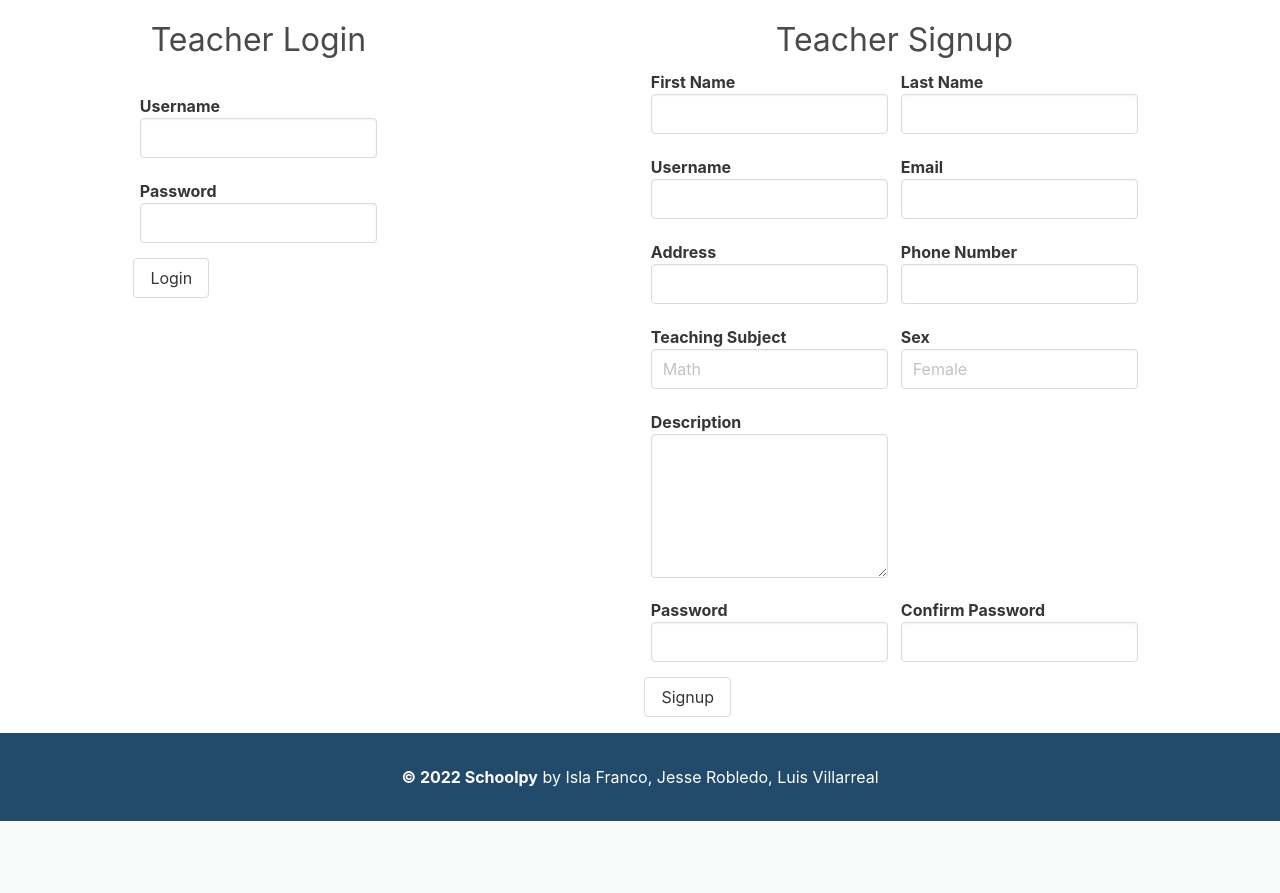
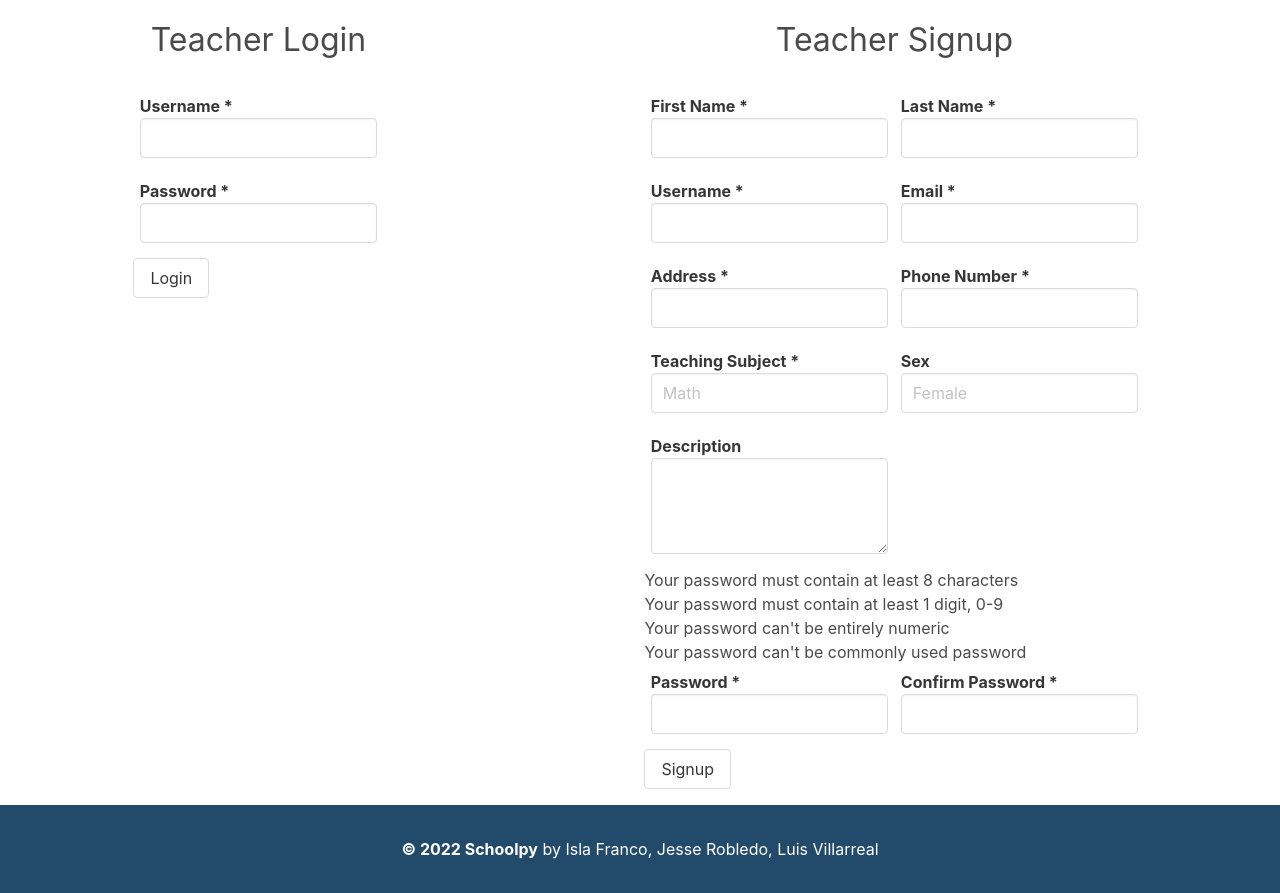
Before and after one commit to IslaFranco/schoolpy, a Django app: page /accounts/signup/teacher/ in a window 1280 px wide. Shown: the part 56-949 px from the top of the page. Before the commit the page ends 877 px from the top, so only its background shows below. Run offline with Django 4.2, Linux system fonts and the light colour scheme.

Commit message:
requirements and form validationa and error-message fix

```diff
--- a/main_app/templates/registration/teacher_signup.html
+++ b/main_app/templates/registration/teacher_signup.html
@@ -5,85 +5,93 @@
 <div class="columns" >
     <div class="column">
         <!-- teacher login -->
-        <h1>Teacher Login</h1>
+        <h1 class="form-title">Teacher Login</h1>
         {% if error_message %}
-            <p class="red-text">{{ error_message }}</p>
+            <p class="error-text">{{ error_message }}</p>
         {% endif %}
         <form class="field" action="{% url 'teacher-login' %}" method="POST">
             {% csrf_token %}
             <label class="label">
-                Username
-                <input class="input" type="text" name="username">
+                Username<span class="required"> *</span>
+                <input class="input" type="text" name="username" required>
             </label>
             <label class="label">
-                Password
-                <input class="input" type="password" name="password">
+                Password<span class="required"> *</span>
+                <input class="input" type="password" name="password" required>
             </label>
-            <input class="button" type="submit" value="Login">
+            <input class="button btn-form" type="submit" value="Login">
         </form>
     </div>
     <div class="column is-three-fifths">
-        <h1>Teacher Signup</h1>
-        {% if error_messgae %}
-            <p>{{ error_message }}</p>
+        <h1 class="form-title">Teacher Signup</h1>
+        {% if error_message %}
+            <p class="error-text">{{ error_message }}</p>
         {% endif %}
-        <form class="field" action="" method="POST">
+        <form class="field" action="{% url 'teacher-signup'%}" method="POST">
             {% csrf_token %}
             <div class="label-container">
                 <label class="label">
-                    First Name
-                    <input class="input" type="text" name="first_name">
+                    First Name<span class="required"> *</span>
+                    <input class="input" type="text" name="first_name" required>
                 </label>
                 <label class="label">
-                    Last Name
-                    <input class="input" type="text" name="last_name">
+                    Last Name<span class="required"> *</span>
+                    <input class="input" type="text" name="last_name" required>
                 </label>
             </div>
             <div class="label-container">
                 <label class="label">
-                    Username
-                    <input class="input" type="text" name="username">
+                    Username<span class="required"> *</span>
+                    <input class="input" type="text" name="username" required>
                 </label>
                 <label class="label">
-                    Email
-                    <input class="input" type="email" name="email">
+                    Email<span class="required"> *</span>
+                    <input class="input" type="email" name="email" required>
                 </label>
             </div>
             <div class="label-container">
                 <label class="label">
-                    Address
-                    <input class="input" type="text" name="address">
+                    Address<span class="required"> *</span>
+                    <input class="input" type="text" name="address" required>
                 </label>
                 <label class="label">
-                    Phone Number
-                    <input class="input" type="tel" name="phone_number" maxlength="14" id="phone">
+                    Phone Number<span class="required"> *</span>
+                    <input class="input" type="tel" name="phone_number" maxlength="14" required>
                 </label>
             </div>
             <div class="label-container">
                 <label class="label">
-                    Teaching Subject
-                    <input class="input" type="text" name="subject" placeholder="Math">
+                    Teaching Subject<span class="required"> *</span>
+                    <input class="input" type="text" name="subject" placeholder="Math" required>
                 </label>
                 <label class="label">
                     Sex
                     <input class="input" type="text" name="sex" placeholder="Female" maxlength="10">
                 </label>
             </div>
-            <label class="label label-description">
+            <label class="label">
                 Description
-                <textarea class="textarea" name="description" rows="5" maxlength="500"></textarea>
+                <textarea class="textarea" name="description" rows="3" maxlength="500"></textarea>
             </label>
+            <div class="label-container password-requirements">
+                <ul>
+                    <li>Your password must contain at least 8 characters</li>
+                    <li>Your password must contain at least 1 digit, 0-9</li>
+                    <li>Your password can't be entirely numeric</li>
+                    <li>Your password can't be commonly used password</li>
+                </ul>
+            </div>
             <div class="label-container">
                 <label class="label">
-                    Password
-                    <input class="input" type="password" name="password1">
+                    Password<span class="required"> *</span>
+                    <input class="input" type="password" name="password1" minlength="8" pattern="(?=.*\d)(?=.*[a-z]).{8,}" required>
                 </label>
                 <label class="label">
-                    Confirm Password
-                    <input class="input" type="password" name="password2">
+                    Confirm Password<span class="required"> *</span>
+                    <input class="input" type="password" name="password2" minlength="8" required>
                 </label>
             </div>
-            <input type="submit" value="Signup" class="button">
+            <input class="button btn-form" type="submit" value="Signup">
         </form>
     </div>
 </div>
```
